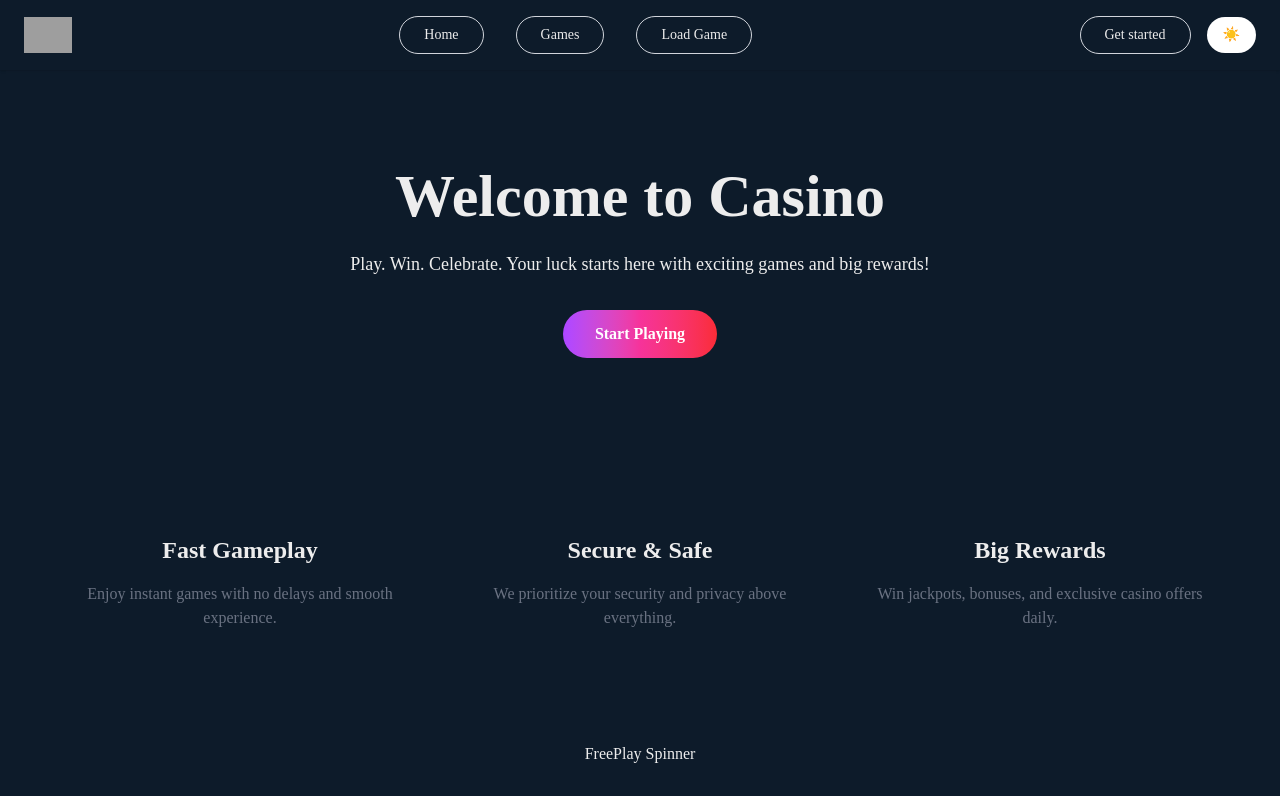
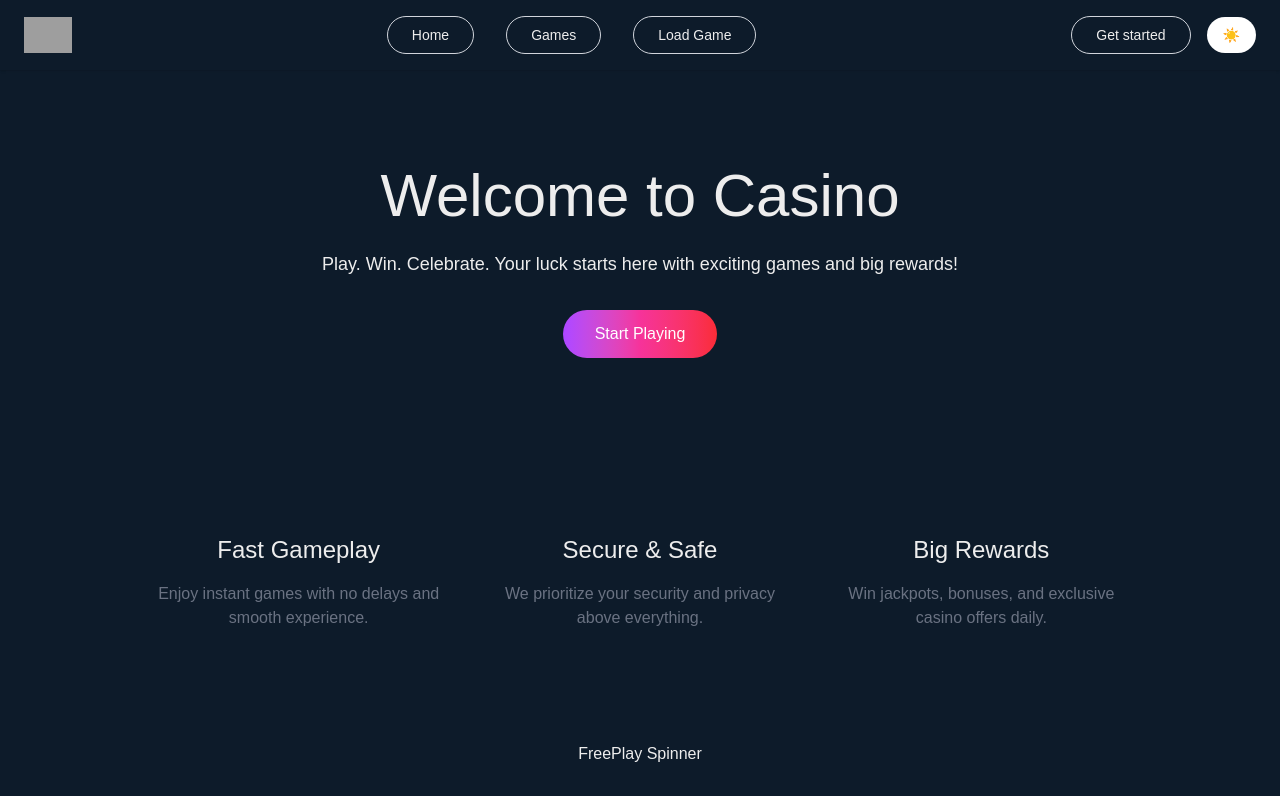
Before and after one commit to tarkeshwarraj/next-casino, a Next.js app: page / in a window 1280 px wide. Shown: the top 796 px of the page. Built offline with nearby package versions, Linux system fonts and the light colour scheme; no server answers; grey boxes are pictures that could not be loaded.

Commit message:
width layout

```diff
--- a/app/globals.css
+++ b/app/globals.css
@@ -1,12 +1,15 @@
 @import "tailwindcss";
 @tailwind utilities;
-@import url("https://fonts.googleapis.com/css2?family=Outfit:wght@100..900&family=Poppins:ital,wght@0,100;0,200;0,300;0,400;0,500;0,600;0,700;0,800;0,900;1,100;1,200;1,300;1,400;1,500;1,600;1,700;1,800;1,900&display=swap");
+@import url('https://fonts.googleapis.com/css2?family=Outfit:wght@100..900&display=swap');;
 
 /* html {
   scroll-behavior: smooth;
 } */
  * {
-  font-family: "Outfit";
+  font-family: "Outfit", sans-serif;
+  font-optical-sizing: auto;
+  font-weight: 400;
+  font-style: normal;
   scroll-behavior: smooth;
 }
 
@@ -31,8 +34,12 @@
 body {
   background: var(--background);
   color: var(--foreground);
-    font-family: "Outfit";
+  font-family: "Outfit";
   transition: background-color 0.5s ease, color 0.5s ease;
+}
+
+.app{
+  margin: auto;
 }
 
 
--- a/app/layout.js
+++ b/app/layout.js
@@ -1,23 +1,12 @@
-import { Geist, Geist_Mono } from "next/font/google";
 import Navbar from "../components/Navbar";
 import Footer from "@/components/Footer";
 import "./globals.css";
-import { connectAndLog } from '@/lib/startup';
+import { connectAndLog } from "@/lib/startup";
 
 // Run MongoDB connection on server start
-if (typeof window === 'undefined') {
+if (typeof window === "undefined") {
   connectAndLog();
 }
-
-const geistSans = Geist({
-  variable: "--font-geist-sans",
-  subsets: ["latin"],
-});
-
-const geistMono = Geist_Mono({
-  variable: "--font-geist-mono",
-  subsets: ["latin"],
-});
 
 export const metadata = {
   title: "Next Casino",
@@ -27,12 +16,12 @@ export const metadata = {
 export default function RootLayout({ children }) {
   return (
     <html lang="en">
-      <body
-        className={`${geistSans.variable} ${geistMono.variable} antialiased`}
-      >
-        <Navbar/>
-        {children}
-        <Footer/>
+      <body>
+          <Navbar />
+        <div className="app w-5/6 md:w-4/5">
+          {children}
+          <Footer />
+        </div>
       </body>
     </html>
   );
--- a/app/page.js
+++ b/app/page.js
@@ -9,10 +9,7 @@ export default function Home() {
     <main className="flex flex-col min-h-screen">
       <Hero/>
       <Features/>
-
       <SpinnerWheel />
-
-
     </main>
   );
 }
--- a/components/Hero.jsx
+++ b/components/Hero.jsx
@@ -15,7 +15,7 @@ export default function hero() {
         rewards!
       </p>
       <a
-        href="#play"
+        href="/games"
         className="px-8 py-3 rounded-full font-semibold bg-gradient-to-r from-purple-500 via-pink-500 to-red-500 text-white hover:from-purple-600 hover:via-pink-600 hover:to-red-600 transition-all duration-300"
       >
         Start Playing
```
